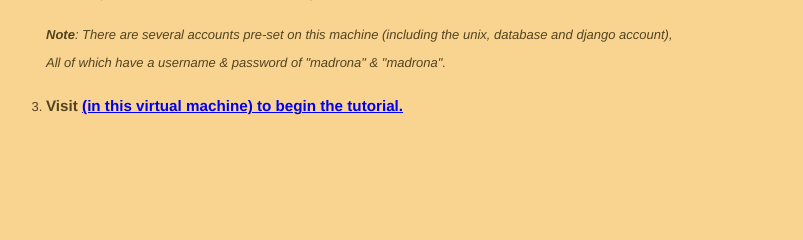
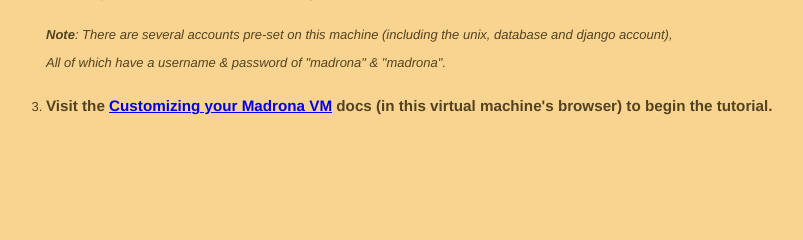
Before and after one commit to Ecotrust/madrona-app-generator, a Django app: template appgen/appgen/templates/initial_docs.html in a window 1280 px wide. Shown: the part 496-736 px from the top of the page, without its empty margins (2-805 px from the left). Run offline with Django 3.2, Linux system fonts and the light colour scheme; the template is opened without the code that fills it, so the values that code supplies are empty; parts of the project's set-up code (start-up, migrations or seed data) failed here and were passed over.

Commit message:
Update appgen/appgen/templates/initial_docs.html

```diff
--- a/appgen/appgen/templates/initial_docs.html
+++ b/appgen/appgen/templates/initial_docs.html
@@ -41,7 +41,7 @@
 </p>
 </li>
 <li>
-<h3>Visit <a href="http://ecotrust.github.com/madrona/docs/tutorial_appgen.html"> (in this virtual machine) to begin the tutorial.</h3>
+<h3>Visit the <a href="http://ecotrust.github.com/madrona/docs/tutorial_appgen.html">Customizing your Madrona VM</a> docs (in this virtual machine's browser) to begin the tutorial.</h3>
 </li>
 </ol>
 
```
